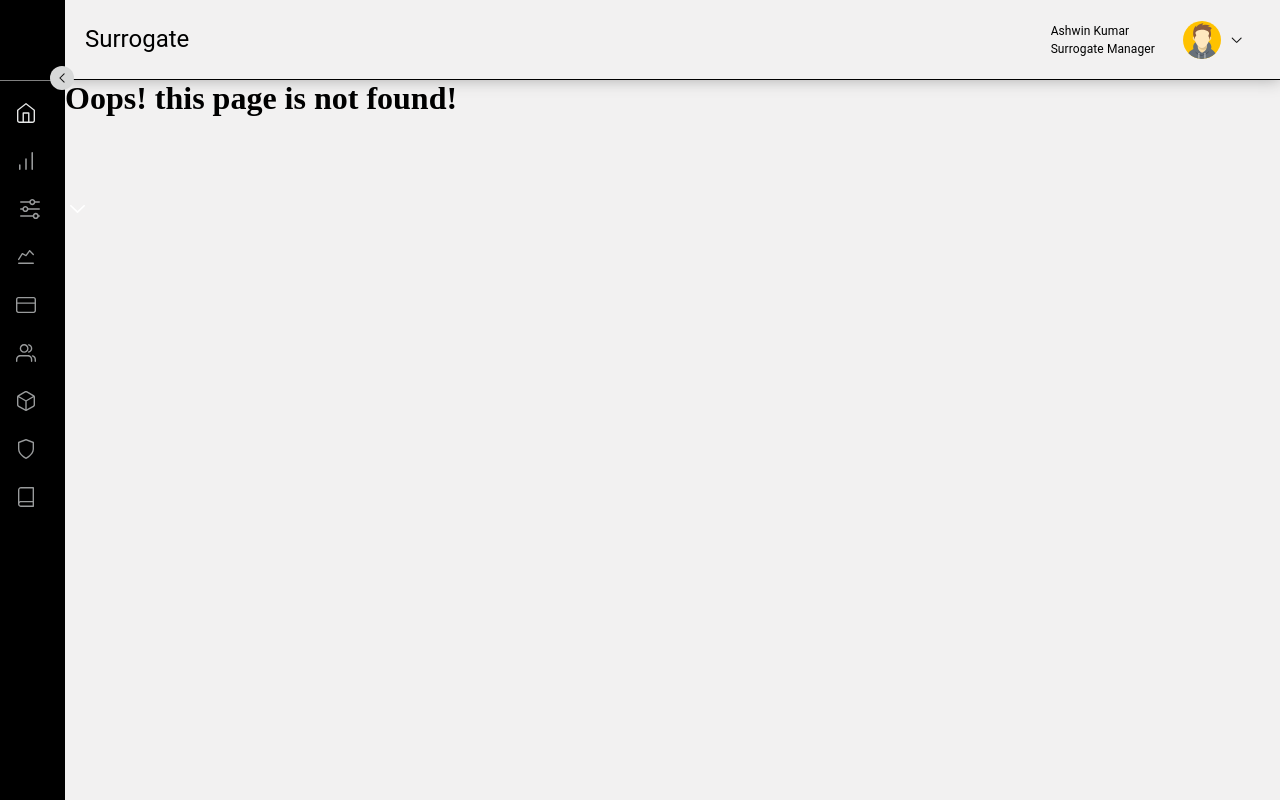
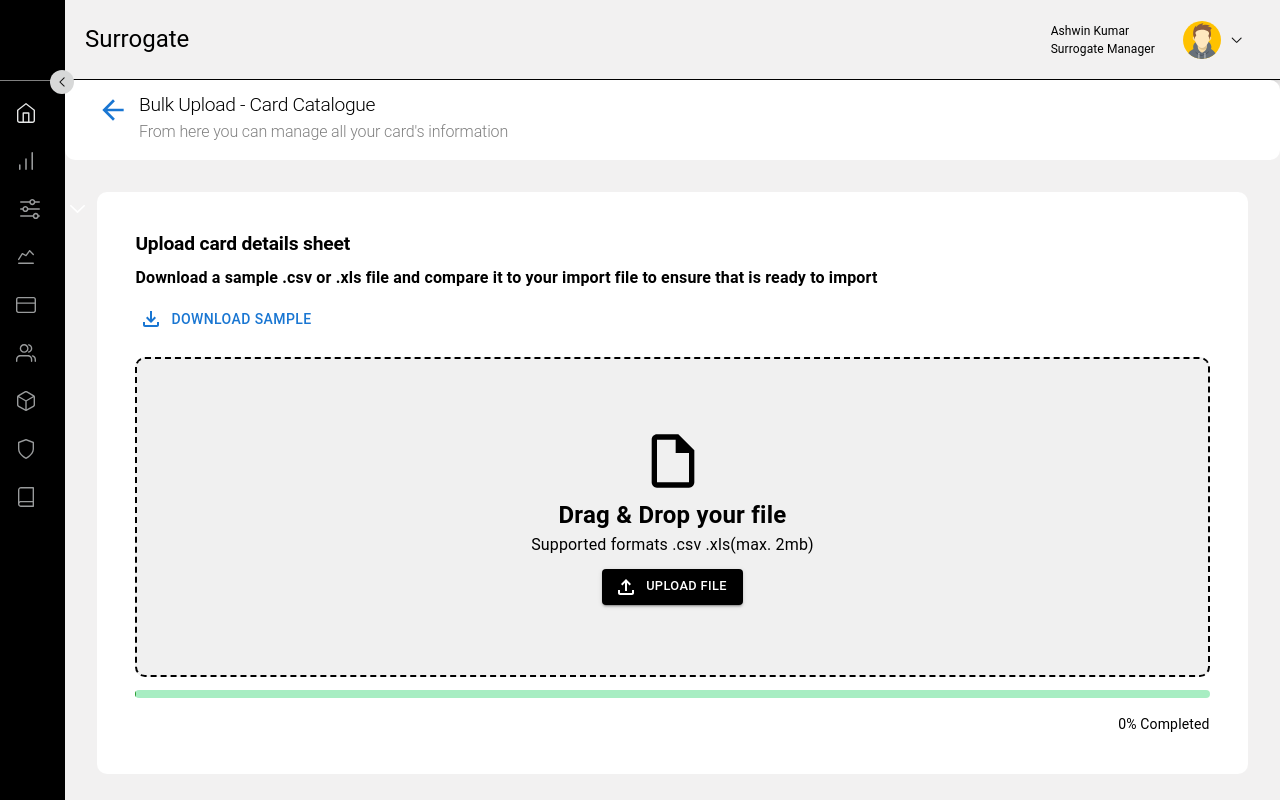
Before and after one commit to ash232nik/client_project_mmp, a React (Vite) app: page /productManagement/cardCatalogue/bulkupload in a window 1280 px wide. Before the commit this address had no page. Built offline with nearby package versions, Linux system fonts and the light colour scheme.

Commit message:
ui fixes added

```diff
--- a/src/App.tsx
+++ b/src/App.tsx
@@ -22,7 +22,14 @@ export default function App() {
           path="/productManagement/cardCatalogue"
           element={<CardCatalogue />}
         />
-
+        <Route
+          path="/productManagement/cardCatalogue/bulkupload"
+          element={<BulkUpload />}
+        />
+        <Route
+          path="/productManagement/cardCatalogue/singleupload"
+          element={<CreateNewCard />}
+        />
 
         <Route
           path="/productManagement/programmeManagement/dummy"
--- a/src/components/commonComponent/dragDrop/DragDrop.tsx
+++ b/src/components/commonComponent/dragDrop/DragDrop.tsx
@@ -7,7 +7,7 @@ import { bulkUpload } from "../../../utils/Constants";
 import { Box, Button, ButtonProps, styled, Typography } from "@mui/material";
 import { toggleFunctionType } from "../../../interface/Types";
 
-const DragDrop = ({ toggle }: toggleFunctionType) => {
+const DragDrop = ({ progress }: any) => {
   const inputRef = useRef<any>();
   // drag state
   const [dragActive, setDragActive] = useState(false);
@@ -39,7 +39,7 @@ const DragDrop = ({ toggle }: toggleFunctionType) => {
     e.preventDefault();
     if (e.target.files && e.target.files[0]) {
       console.log("success", e.target.files);
-      toggle(true);
+      progress(1);
       // at least one file has been selected so do something
       // handleFiles(e.target.files);
     }
--- a/src/components/layout/Layout.tsx
+++ b/src/components/layout/Layout.tsx
@@ -1,6 +1,7 @@
 import React from "react";
 import {
   Box,
+  Button,
   // MuiDrawer,
   Card,
   // Drawer,
@@ -10,6 +11,7 @@ import {
   ListItemButton,
   ListItemIcon,
   ListItemText,
+  MenuList,
 } from "@mui/material";
 import { flexbox } from "@mui/system";
 import { Link, Outlet } from "react-router-dom";
@@ -184,8 +186,16 @@ const Drawer = styled(MuiDrawer, {
 export default function Layout() {
   const theme = useTheme();
   const [open, setOpen] = React.useState(false);
-  const [openMenu, setOpenMenu] = React.useState(false);
+  // const [openMenu, setOpenMenu] = React.useState(false);
   const [openList, setOpenList] = React.useState(false);
+  const [anchorEl, setAnchorEl] = React.useState<null | HTMLElement>(null);
+  const openMenu = Boolean(anchorEl);
+  const handleMenuClick = (event: React.MouseEvent<HTMLButtonElement>) => {
+    setAnchorEl(event.currentTarget);
+  };
+  const handleClose = () => {
+    setAnchorEl(null);
+  };
 
   const handleDrawerClose = () => {
     let value = !open;
@@ -198,7 +208,7 @@ export default function Layout() {
   const listStyle = {
     display: "block",
   };
-  const handleClose = () => {};
+  const MenuList = [{ content: "Profile" }, { content: "Logout" }];
   return (
     <main>
       <Box
@@ -215,9 +225,9 @@ export default function Layout() {
               <img
                 src={theme.direction === "rtl" ? collape_icon : collape_icon}
                 style={{
-                  marginTop: "10px",
+                  // marginTop: "10px",
                   position: "absolute",
-                  top: "24px",
+                  top: "4.7vh",
                   right: open ? "-104px" : "-50px",
                 }}
               />
@@ -345,26 +355,31 @@ export default function Layout() {
               </Box>
 
               <IconButton
+                id="basic-button"
                 sx={{
                   height: 45,
                   width: 45,
                 }}
-                onClick={() => setOpenMenu(!openMenu)}
+                aria-controls={openMenu ? "basic-menu" : undefined}
+                aria-haspopup="true"
+                aria-expanded={openMenu ? "true" : undefined}
+                onClick={handleMenuClick}
               >
                 <img src={profile_icon} />
                 <img src={profile_arrow_icon} style={{ padding: "0 10px" }} />
               </IconButton>
-              {/* <Menu
+              <Menu
                 id="basic-menu"
+                anchorEl={anchorEl}
                 open={openMenu}
+                onClose={handleClose}
                 MenuListProps={{
                   "aria-labelledby": "basic-button",
                 }}
               >
                 <MenuItem onClick={handleClose}>Profile</MenuItem>
-                <MenuItem onClick={handleClose}>My account</MenuItem>
                 <MenuItem onClick={handleClose}>Logout</MenuItem>
-              </Menu> */}
+              </Menu>
             </Box>
           </Box>
           <Box
--- a/src/pages/productManagement/cardCatalogue/bulkUpload/bulkList/BulkList.tsx
+++ b/src/pages/productManagement/cardCatalogue/bulkUpload/bulkList/BulkList.tsx
@@ -301,16 +301,16 @@ export default function BulkList() {
         }}
       >
         <Typography variant="h6" sx={{ fontSize: "1rem" }}>
-          File Name: arantic
+          File Name:{progress === 100 && "arantic"}
         </Typography>
         <Typography variant="h6" sx={{ fontSize: "1rem" }}>
-          Record Found: 25
+          Record Found: {progress === 100 && "25"}
         </Typography>
         <Typography variant="h6" sx={{ fontSize: "1rem" }}>
-          Valid Records: 20
+          Valid Records: {progress === 100 && "20"}
         </Typography>
         <Typography variant="h6" sx={{ fontSize: "1rem" }}>
-          Error Found: 02
+          Error Found: {progress === 100 && "02"}
         </Typography>
       </Box>
       <Divider />
@@ -343,6 +343,7 @@ export default function BulkList() {
           <ColorButton>Error</ColorButton>
         </ButtonGroup> */}
       </Box>
+      {progress === 100 && (
         <TableContainer component={Paper} sx={{ margin: "2% 0" }}>
           <Table style={{ width: "100%" }} aria-label="customized table">
             <TableHead sx={{ backgroundColor: "#8fc2f4" }}>
@@ -380,6 +381,7 @@ export default function BulkList() {
             </TableBody>
           </Table>
         </TableContainer>
+      )}
     </PageLayout>
   );
 }
--- a/src/pages/productManagement/cardCatalogue/bulkUpload/uploadCard/UploadCard.tsx
+++ b/src/pages/productManagement/cardCatalogue/bulkUpload/uploadCard/UploadCard.tsx
@@ -1,17 +1,77 @@
-import { Box, Button, Typography } from "@mui/material";
-import React from "react";
+import {
+  Box,
+  Button,
+  LinearProgress,
+  LinearProgressProps,
+  Typography,
+} from "@mui/material";
+import React, { useEffect, useState } from "react";
 import DragDrop from "../../../../../components/commonComponent/dragDrop/DragDrop";
 import PageLayout from "../../../../../components/layout/pageLayout/pageLayout";
 import FileDownloadOutlinedIcon from "@mui/icons-material/FileDownloadOutlined";
 import { bulkUpload } from "../../../../../utils/Constants";
 import { toggleFunctionType } from "../../../../../interface/Types";
 
+function LinearProgressWithLabel(
+  props: LinearProgressProps & { value: number }
+) {
+  return (
+    <Box>
+      <Box sx={{ width: "100%", margin: "0.8rem 0" }}>
+        <LinearProgress
+          variant="determinate"
+          {...props}
+          sx={{
+            "& .MuiLinearProgress-bar1Determinate": {
+              backgroundColor: "green",
+            },
+            backgroundColor: "rgb(167 237 194)",
+            borderRadius: "10px",
+            height: "8px",
+          }}
+        />
+      </Box>
+      <Box
+        sx={{
+          minWidth: 35,
+          display: "flex",
+          justifyContent: "flex-end",
+          mt: 2,
+        }}
+      >
+        <Typography variant="body2">{`${Math.round(
+          props.value
+        )}% Completed`}</Typography>
+      </Box>
+    </Box>
+  );
+}
 const UploadCard = ({ toggle }: toggleFunctionType) => {
-  const flexBox = {
-    display: "flex",
-    alignItems: "center",
-    gap: "5px",
+  const [progress, setProgress] = useState(0);
+  const [progressBar, setProgressBar] = useState(0);
+  useEffect(() => {
+    const timer = setInterval(() => {
+      if (progressBar !== 0) {
+        setProgress((oldProgress) => {
+          if (oldProgress === 100) {
+            toggle(true);
+          }
+          const diff = Math.random() * 10;
+          return Math.min(oldProgress + diff, 100);
+        });
+      } else {
+        return 0;
+      }
+    }, 500);
+    return () => {
+      clearInterval(timer);
+    };
+  }, [progressBar]);
+
+  const handleProgress = (value: number) => {
+    setProgressBar(value);
   };
+
   return (
     <PageLayout>
       <Box sx={{ backgroundColor: "white" }}>
@@ -36,7 +96,8 @@ const UploadCard = ({ toggle }: toggleFunctionType) => {
           {bulkUpload.DOWNLOAD_SAMPLE}
         </Button>
 
-        <DragDrop toggle={toggle} />
+        <DragDrop progress={handleProgress} />
+        <LinearProgressWithLabel variant="determinate" value={progress} />
       </Box>
     </PageLayout>
   );
--- a/src/pages/productManagement/cardCatalogue/landingScreen/cardCateloge.tsx
+++ b/src/pages/productManagement/cardCatalogue/landingScreen/cardCateloge.tsx
@@ -7,6 +7,7 @@ import { TabList } from "@mui/lab";
 import { TabPanel } from "@mui/lab";
 import TypographyHead from "../../../../components/commonComponent/CustomText/Head";
 import Modal from "@mui/material/Modal";
+import { useNavigate } from "react-router-dom";
 import {
   MenuItem,
   TextField,
@@ -27,6 +28,7 @@ import {
   TableRow,
   TableCell,
   Paper,
+  Menu,
 } from "@mui/material";
 // import Surrogate_icon from "./icons/surrogates_selection_icon.svg";
 // import Pause_icon from "./icons/pause_card_icon.svg";
@@ -97,22 +99,31 @@ const rows = [
 ];
 
 export default function LabTabs() {
+  const navigate = useNavigate();
   const [value, setValue] = useState("1");
   const [age, setAge] = useState("");
   const [open, setOpen] = React.useState(false);
+  const [anchorEl, setAnchorEl] = React.useState<null | HTMLElement>(null);
+  const openCardMenu = Boolean(anchorEl);
+  const handleCardMenuClick = (event: React.MouseEvent<HTMLButtonElement>) => {
+    setAnchorEl(event.currentTarget);
+  };
+  const handleCardMenuClose = () => {
+    setAnchorEl(null);
+  };
 
   const handleOpen = () => setOpen(true);
   const handleClose = () => setOpen(false);
 
-  const singleCardOpen=()=>{
+  const singleCardOpen = () => {
+    navigate("/productManagement/cardCatalogue/singleupload");
+  };
 
-  }
+  const bulkCardOpen = () => {
+    navigate("/productManagement/cardCatalogue/bulkupload");
+  };
 
-  const bulkCardOpen=()=>{
-
-  }
-
-//   const classes = useStyles();
+  //   const classes = useStyles();
 
   const handleChange = (event: React.SyntheticEvent, newValue: string) => {
     setValue(newValue);
@@ -122,20 +133,20 @@ export default function LabTabs() {
   };
 
   const style = {
-    position:  'absolute',
-    top: '20%',
-    left: '75%',
+    position: "absolute",
+    top: "20%",
+    left: "75%",
     // transform: 'translate(-50%, -50%)',
     width: 250,
-    height:100,
-    bgcolor: 'background.paper',
-    border: '1px solid #000',
+    height: 100,
+    bgcolor: "background.paper",
+    border: "1px solid #000",
     boxShadow: 10,
     p: 2,
   };
 
   return (
-    <Stack className='container'>
+    <Stack className="container">
       <TabContext value={value}>
         <Box sx={{ borderBottom: 1, borderColor: "divider", marginLeft: 3 }}>
           <TabList onChange={handleChange} aria-label="lab API tabs example">
@@ -168,12 +179,28 @@ export default function LabTabs() {
               <Button
                 variant="contained"
                 endIcon={<ExpandMoreIcon />}
-                onClick={handleOpen}
+                aria-controls={openCardMenu ? "basic-menu" : undefined}
+                aria-haspopup="true"
+                aria-expanded={openCardMenu ? "true" : undefined}
+                onClick={handleCardMenuClick}
+                id="basic-button"
               >
                 + Add New Card{" "}
               </Button>
+              <Menu
+                id="basic-menu"
+                anchorEl={anchorEl}
+                open={openCardMenu}
+                onClose={handleCardMenuClose}
+                MenuListProps={{
+                  "aria-labelledby": "basic-button",
+                }}
+              >
+                <MenuItem onClick={singleCardOpen}>Single card upload</MenuItem>
+                <MenuItem onClick={bulkCardOpen}>Bulk card Upload</MenuItem>
+              </Menu>
             </Box>
-            <Modal
+            {/* <Modal
               keepMounted
               open={open}
               onClose={handleClose}
@@ -194,7 +221,7 @@ export default function LabTabs() {
                   Bulk card Upload
                 </Typography>
               </Box>
-            </Modal>
+            </Modal> */}
           </Box>
 
           <Box sx={{ backgroundColor: "white", padding: 3, marginTop: 3 }}>
```
Lines whose indentation alone changed are shown as unchanged.
